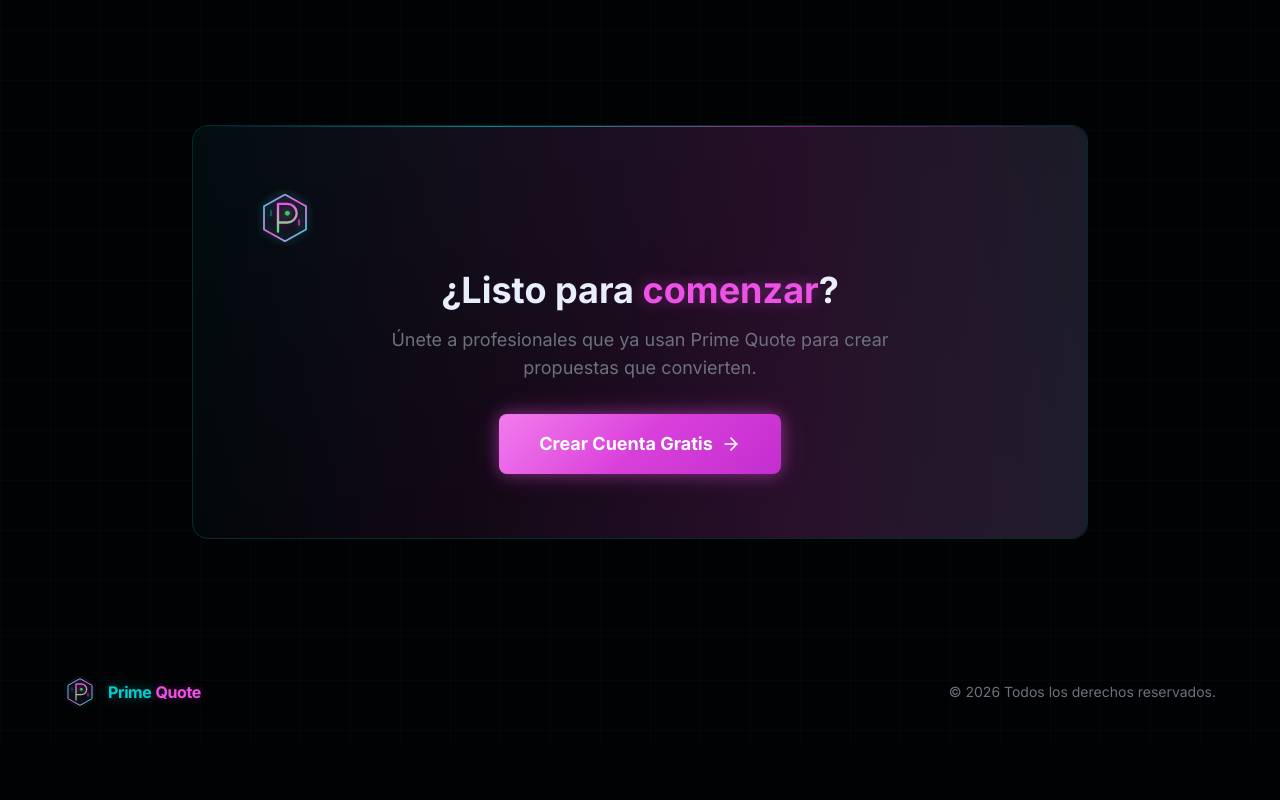
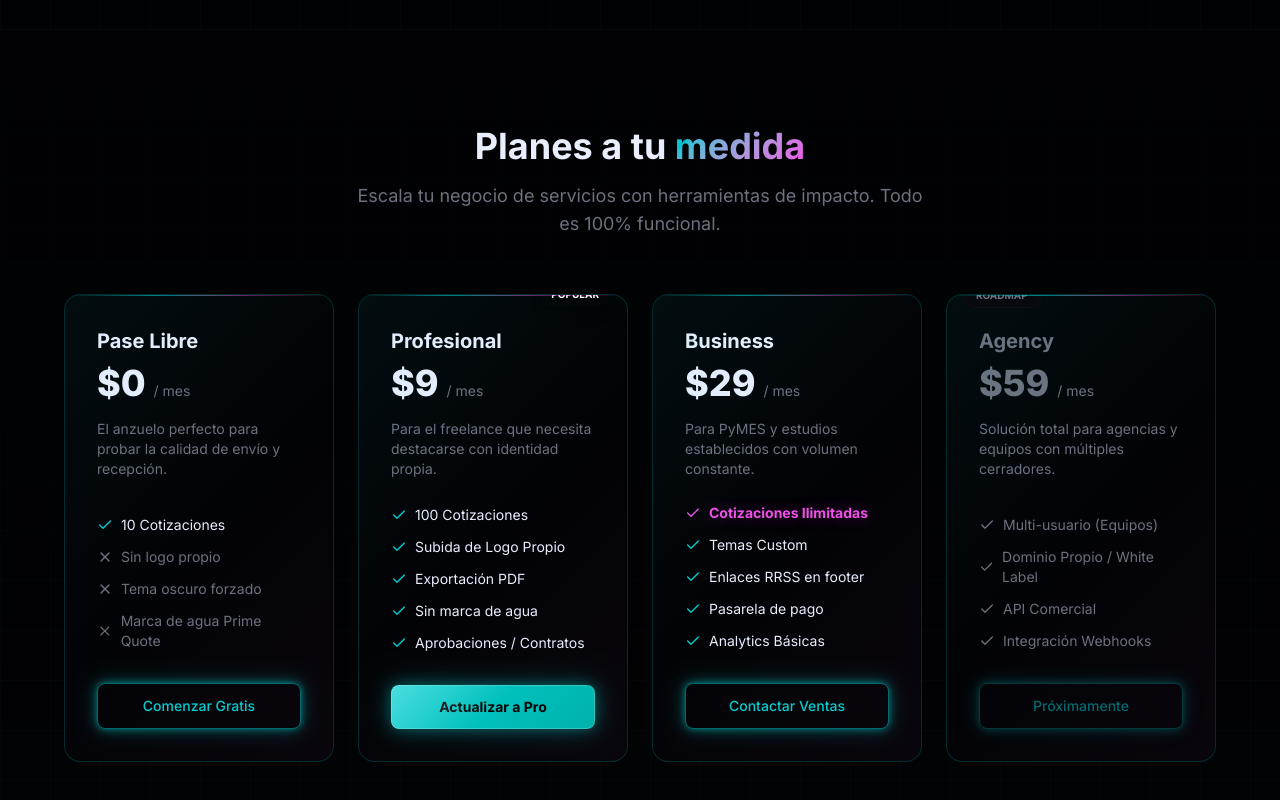
Before and after one commit to eventosprimeai/prime-quote, a Next.js app: page / in a window 1280 px wide. Shown: the part 1320-2120 px from the top of the page. Before the commit the page ends 2068 px from the top, so only its background shows below. Built offline with nearby package versions, Linux system fonts and the light colour scheme; no server answers.

Commit message:
feat: complete saas pricing UI logic and planning artifact

```diff
--- a/src/app/page.tsx
+++ b/src/app/page.tsx
@@ -250,6 +250,118 @@ export default function HomePage() {
         </div>
       </section>
 
+      {/* Pricing Section */}
+      <section className="py-16 sm:py-24 px-4 sm:px-6 bg-gradient-to-b from-background to-muted/10 border-t border-border/30">
+        <div className="max-w-6xl mx-auto">
+          <motion.div
+            initial={{ opacity: 0, y: 20 }}
+            whileInView={{ opacity: 1, y: 0 }}
+            viewport={{ once: true }}
+            className="text-center mb-14"
+          >
+            <h2 className="text-3xl sm:text-4xl font-bold mb-4">
+              Planes a tu <span className="text-neon-gradient">medida</span>
+            </h2>
+            <p className="text-muted-foreground text-lg max-w-xl mx-auto">
+              Escala tu negocio de servicios con herramientas de impacto. Todo es 100% funcional.
+            </p>
+          </motion.div>
+
+          <div className="grid md:grid-cols-2 lg:grid-cols-4 gap-6 items-stretch">
+            {/* Free */}
+            <motion.div
+              initial={{ opacity: 0, y: 20 }}
+              whileInView={{ opacity: 1, y: 0 }}
+              viewport={{ once: true }}
+              transition={{ delay: 0 }}
+              className="card-neon flex flex-col p-6 sm:p-8"
+            >
+              <h3 className="text-xl font-bold mb-2">Pase Libre</h3>
+              <p className="text-4xl font-extrabold mb-4">$0 <span className="text-sm font-normal text-muted-foreground">/ mes</span></p>
+              <p className="text-muted-foreground text-sm mb-6 flex-grow">El anzuelo perfecto para probar la calidad de envío y recepción.</p>
+              <ul className="space-y-3 mb-8 text-sm">
+                <li className="flex items-center gap-2"><Check className="w-4 h-4 text-neon-cyan" /> 10 Cotizaciones</li>
+                <li className="flex items-center gap-2 text-muted-foreground"><X className="w-4 h-4" /> Sin logo propio</li>
+                <li className="flex items-center gap-2 text-muted-foreground"><X className="w-4 h-4" /> Tema oscuro forzado</li>
+                <li className="flex items-center gap-2 text-muted-foreground"><X className="w-4 h-4" /> Marca de agua Prime Quote</li>
+              </ul>
+              <Link href="/auth/register" className="w-full mt-auto">
+                <button className="btn-neon w-full py-3 text-sm">Comenzar Gratis</button>
+              </Link>
+            </motion.div>
+
+            {/* Pro */}
+            <motion.div
+              initial={{ opacity: 0, y: 20 }}
+              whileInView={{ opacity: 1, y: 0 }}
+              viewport={{ once: true }}
+              transition={{ delay: 0.1 }}
+              className="card-neon flex flex-col p-6 sm:p-8 relative border-neon-magenta/50 overflow-hidden"
+            >
+              <div className="absolute top-0 inset-x-0 h-1 bg-gradient-to-r from-neon-cyan to-neon-magenta" />
+              <div className="absolute -top-3 right-4 bg-neon-magenta text-white text-[10px] uppercase font-bold px-3 py-1 rounded-full shadow-lg shadow-neon-magenta/30">Popular</div>
+              <h3 className="text-xl font-bold mb-2">Profesional</h3>
+              <p className="text-4xl font-extrabold mb-4">$9 <span className="text-sm font-normal text-muted-foreground">/ mes</span></p>
+              <p className="text-muted-foreground text-sm mb-6 flex-grow">Para el freelance que necesita destacarse con identidad propia.</p>
+              <ul className="space-y-3 mb-8 text-sm">
+                <li className="flex items-center gap-2"><Check className="w-4 h-4 text-neon-cyan" /> 100 Cotizaciones</li>
+                <li className="flex items-center gap-2"><Check className="w-4 h-4 text-neon-cyan" /> Subida de Logo Propio</li>
+                <li className="flex items-center gap-2"><Check className="w-4 h-4 text-neon-cyan" /> Exportación PDF</li>
+                <li className="flex items-center gap-2"><Check className="w-4 h-4 text-neon-cyan" /> Sin marca de agua</li>
+                <li className="flex items-center gap-2"><Check className="w-4 h-4 text-neon-cyan" /> Aprobaciones / Contratos</li>
+              </ul>
+              <a href="https://wa.me/593999999999?text=Hola,%20quiero%20el%20plan%20Pro" target="_blank" rel="noopener noreferrer" className="w-full mt-auto">
+                <button className="btn-neon-filled w-full py-3 text-sm bg-gradient-to-r from-neon-cyan to-neon-magenta text-white border-0">Actualizar a Pro</button>
+              </a>
+            </motion.div>
+
+            {/* Business */}
+            <motion.div
+              initial={{ opacity: 0, y: 20 }}
+              whileInView={{ opacity: 1, y: 0 }}
+              viewport={{ once: true }}
+              transition={{ delay: 0.2 }}
+              className="card-neon flex flex-col p-6 sm:p-8"
+            >
+              <h3 className="text-xl font-bold mb-2">Business</h3>
+              <p className="text-4xl font-extrabold mb-4">$29 <span className="text-sm font-normal text-muted-foreground">/ mes</span></p>
+              <p className="text-muted-foreground text-sm mb-6 flex-grow">Para PyMES y estudios establecidos con volumen constante.</p>
+              <ul className="space-y-3 mb-8 text-sm">
+                <li className="flex items-center gap-2 font-bold text-neon-magenta"><Check className="w-4 h-4 text-neon-magenta" /> Cotizaciones Ilimitadas</li>
+                <li className="flex items-center gap-2"><Check className="w-4 h-4 text-neon-cyan" /> Temas Custom</li>
+                <li className="flex items-center gap-2"><Check className="w-4 h-4 text-neon-cyan" /> Enlaces RRSS en footer</li>
+                <li className="flex items-center gap-2"><Check className="w-4 h-4 text-neon-cyan" /> Pasarela de pago</li>
+                <li className="flex items-center gap-2"><Check className="w-4 h-4 text-neon-cyan" /> Analytics Básicas</li>
+              </ul>
+              <a href="https://wa.me/593999999999?text=Hola,%20quiero%20el%20plan%20Business" target="_blank" rel="noopener noreferrer" className="w-full mt-auto">
+                <button className="btn-neon w-full py-3 text-sm hover:border-neon-magenta/50">Contactar Ventas</button>
+              </a>
+            </motion.div>
+
+            {/* Agency */}
+            <motion.div
+              initial={{ opacity: 0, y: 20 }}
+              whileInView={{ opacity: 1, y: 0 }}
+              viewport={{ once: true }}
+              transition={{ delay: 0.3 }}
+              className="card-neon flex flex-col p-6 sm:p-8 opacity-80"
+            >
+              <div className="absolute -top-3 left-4 bg-muted text-muted-foreground text-[10px] uppercase font-bold px-3 py-1 rounded-full border border-border/50">Roadmap</div>
+              <h3 className="text-xl font-bold mb-2 text-muted-foreground">Agency</h3>
+              <p className="text-4xl font-extrabold mb-4 text-muted-foreground">$59 <span className="text-sm font-normal text-muted-foreground">/ mes</span></p>
+              <p className="text-muted-foreground text-sm mb-6 flex-grow">Solución total para agencias y equipos con múltiples cerradores.</p>
+              <ul className="space-y-3 mb-8 text-sm text-muted-foreground">
+                <li className="flex items-center gap-2"><Check className="w-4 h-4" /> Multi-usuario (Equipos)</li>
+                <li className="flex items-center gap-2"><Check className="w-4 h-4" /> Dominio Propio / White Label</li>
+                <li className="flex items-center gap-2"><Check className="w-4 h-4" /> API Comercial</li>
+                <li className="flex items-center gap-2"><Check className="w-4 h-4" /> Integración Webhooks</li>
+              </ul>
+              <button disabled className="btn-neon cursor-not-allowed w-full py-3 text-sm opacity-50 mt-auto">Próximamente</button>
+            </motion.div>
+          </div>
+        </div>
+      </section>
+
       {/* CTA Section */}
       <section className="py-16 sm:py-24 px-4 sm:px-6">
         <div className="max-w-4xl mx-auto">
```
